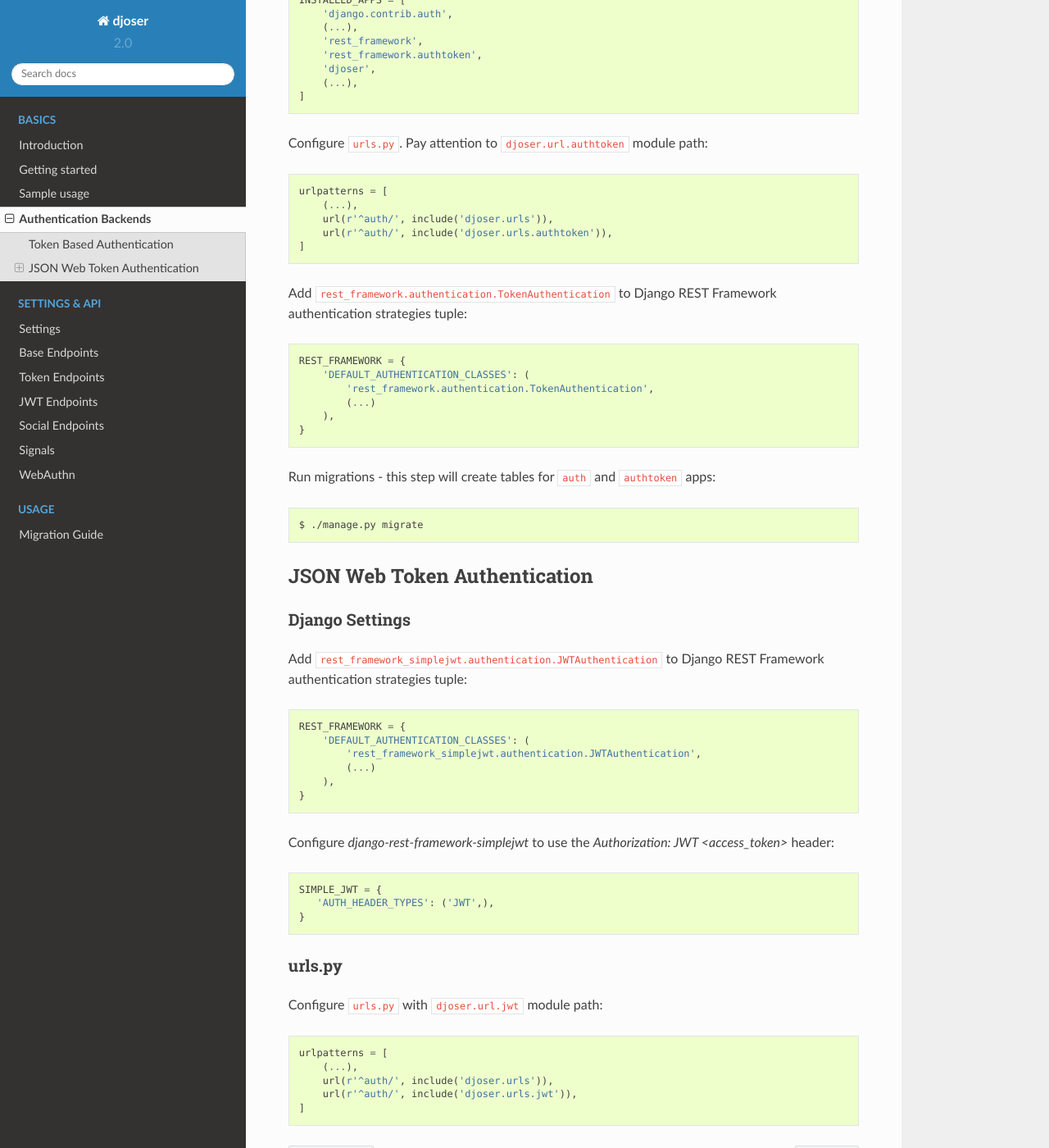
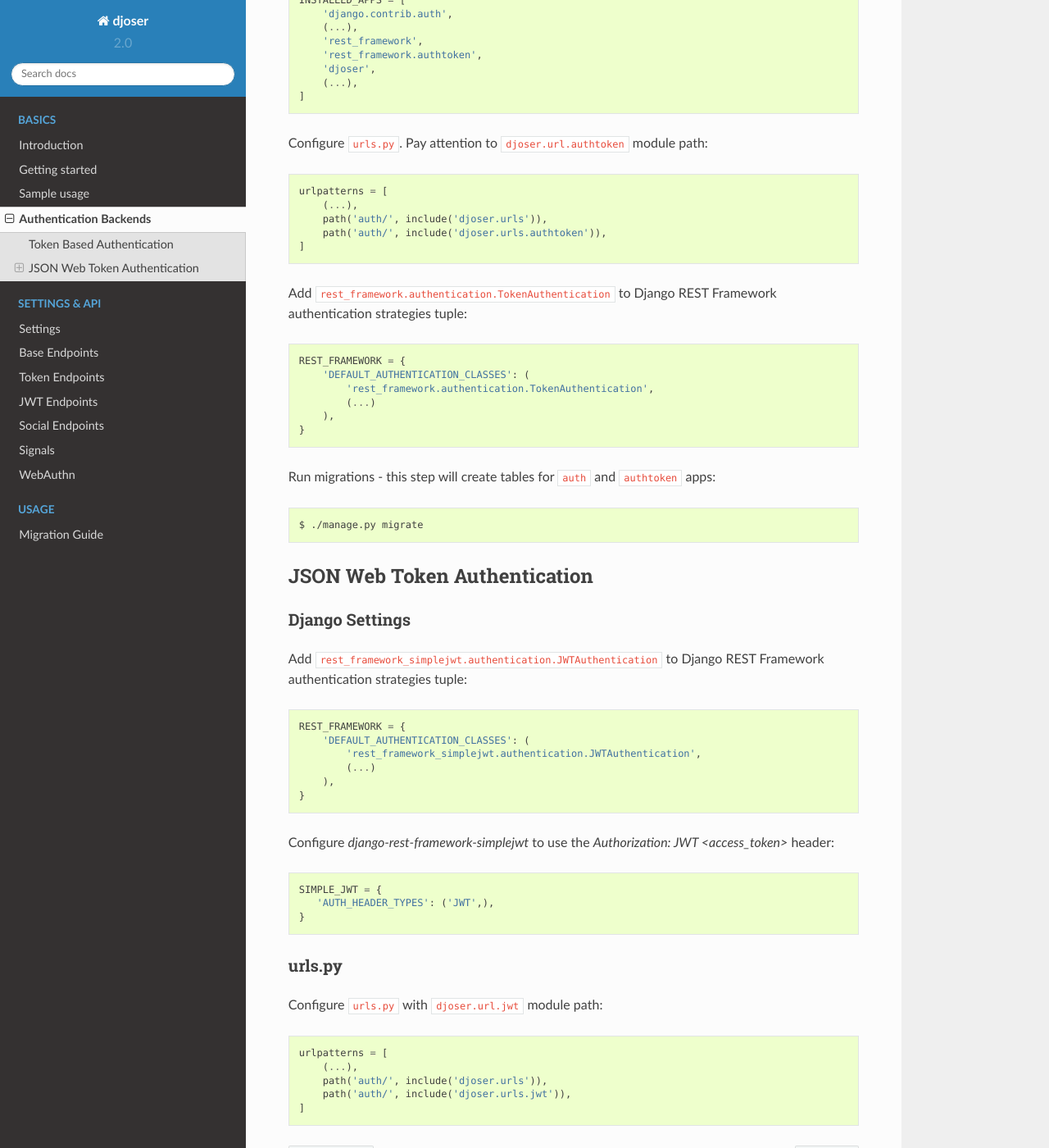
Before and after one commit to sunscrapers/djoser, a Sphinx documentation site: the page built from docs/source/authentication_backends.rst, in a window 1280 px wide and 1400 px high, scrolled down 411 px. Shown: the whole window at 82% size. Built offline with Sphinx 7.4.7 and the Read the Docs theme 2.0.0, drawn with Linux system fonts in a browser that asks for light colours.

Commit message:
Update authentication_backends.rst

```diff
--- a/docs/source/authentication_backends.rst
+++ b/docs/source/authentication_backends.rst
@@ -30,8 +30,8 @@ Configure ``urls.py``. Pay attention to ``djoser.url.authtoken`` module path:
 
     urlpatterns = [
         (...),
-        url(r'^auth/', include('djoser.urls')),
-        url(r'^auth/', include('djoser.urls.authtoken')),
+        path('auth/', include('djoser.urls')),
+        path('auth/', include('djoser.urls.authtoken')),
     ]
 
 Add ``rest_framework.authentication.TokenAuthentication`` to Django REST Framework
@@ -89,6 +89,6 @@ Configure ``urls.py`` with ``djoser.url.jwt`` module path:
 
     urlpatterns = [
         (...),
-        url(r'^auth/', include('djoser.urls')),
-        url(r'^auth/', include('djoser.urls.jwt')),
+        path('auth/', include('djoser.urls')),
+        path('auth/', include('djoser.urls.jwt')),
     ]
```
